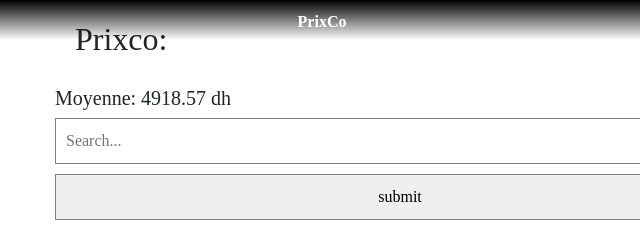
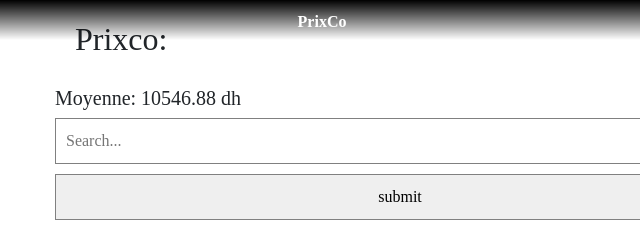
Before and after one commit to khalilhas/prixco, an Electron app: page index.html in a window 800 px wide. Both pictures are taken after a click on the picture 727 px from the left and 310 px from the top of the page. Shown: the top 228 px of the page, 0-640 px from the left. Drawn offline with nearby package versions, Linux system fonts and the light colour scheme.

Commit message:
fixed the bug of moyenne - now the app can calculate the moyenne everytime an element is deleted

```diff
--- a/actions.js
+++ b/actions.js
@@ -1,12 +1,30 @@
 
 var tbody = document.getElementsByTagName('tbody')[0];
-
+var price = 0;
+// loop through the tr to add an event listener to every x image
 for(let tr of tbody.getElementsByTagName('tr'))
 {
-  let img = tr.getElementsByTagName("img");
+  let img;
+  img = tr.getElementsByTagName("img");
   img[0].addEventListener('click',function()
   {
     img[0].parentNode.parentNode.remove();
+
+    // assign the price to zero to recalculate the value of Moyennes
+    price = 0;
+    // loop through the table elements prices and get the moyenne
+    for(var i = 0; i < tbody.getElementsByTagName('tr').length + 1 ; i++)
+    {
+
+
+      if(tbody.getElementsByTagName('tr')[i])
+      {
+        price += parseInt(tbody.getElementsByTagName('tr')[i].getElementsByTagName('td')[1].innerHTML.replace(/\s/g, ''));
+        console.log(price);
+      }else{ continue; }
+    }
+    price = ((price) / (tbody.getElementsByTagName('tr').length));
+    price = price.toFixed(2);
+    document.getElementById("rms").innerHTML = "Moyenne: " + price +" dh";
   });
-  console.log(img);
 }
```
Also changed, not shown: index.html (line endings or trailing spaces).
